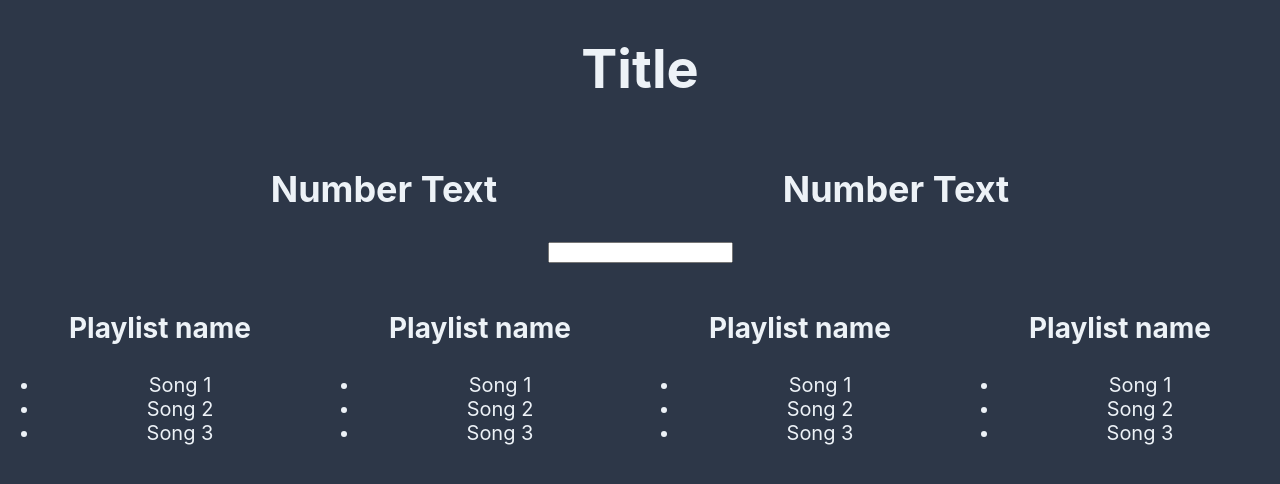
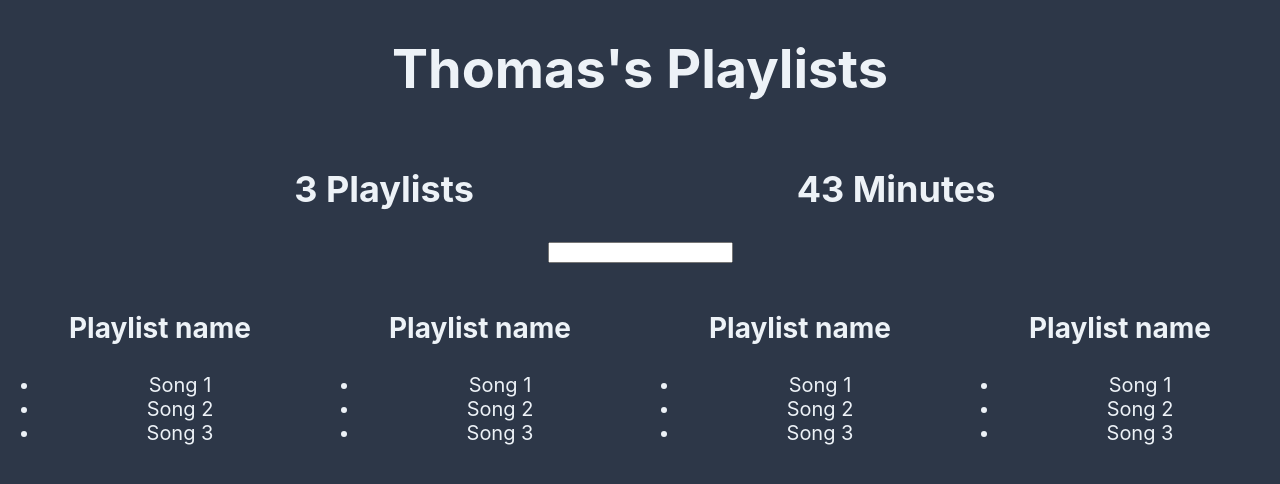
Before and after one commit to schwfty/better-playlists, a React (Create React App) app: page / in a window 1280 px wide. Shown: the top 484 px of the page. Built offline with nearby package versions, Linux system fonts and the light colour scheme.

Commit message:
Added fake server data to title and aggregate counters

```diff
--- a/src/App.css
+++ b/src/App.css
@@ -36,10 +36,6 @@
     transform: rotate(360deg);
   }
 }
-
-h1 {
-  font-size: 54px;
-}
 h2 {
   font-size: 36px;
 }
--- a/src/App.js
+++ b/src/App.js
@@ -5,11 +5,57 @@
   color: '#EDF2F7'
 }
 
-class Aggregate extends Component {
+let fakeServerData = {
+  user: {
+    name: 'Thomas',
+    playlists: [
+      {
+        name: 'My favourites',
+        songs: [
+          {name:'Caledonia', duration: 200},
+          {name:'Keep Ya Head Up', duration: 300},
+          {name: 'Party Up', duration: 400}]
+      },
+      {
+        name: 'Tunes',
+        songs: [
+          {name:'Naruto', duration: 231},
+          {name:'Hey Ya', duration: 231},
+          {name: 'Thwok boom clash', duration: 432}]
+      },
+      {
+        name: 'Classical guitar',
+        songs: [
+          {name:'Adagio', duration: 240},
+          {name:'Formaggio', duration: 320},
+          {name: 'Lente', duration: 222}]
+      }
+    ]
+  }
+
+};
+
+class PlaylistCounter extends Component {
   render() {
     return(
       <div style={{...defaultStyle, width: "40%", display: "inline-block"}}>
-        <h2>Number Text</h2>
+        <h2>{this.props.playlists.length} Playlists
+        </h2>
+      </div>
+    );
+  }
+}
+
+class HoursCounter extends Component {
+  render() {
+    let allSongs = this.props.playlists.reduce((songs, eachPlaylist)=> {
+      return songs.concat(eachPlaylist.songs)
+    }, [])
+    let totalDuration = allSongs.reduce((sum, song) => sum + song.duration, 0)
+    return(
+      <div style={{...defaultStyle, width: "40%", display: "inline-block"}}>
+        <h2>{Math.round(totalDuration/60)} Minutes
+        </h2>
       </div>
     );
   }
@@ -39,17 +85,32 @@
 }
 
 class App extends Component {
+
+  constructor(){
+    super();
+    this.state = {serverData: {}}
+  }
+  componentDidMount(){
+    setTimeout(()=>{
+      this.setState({serverData: fakeServerData});
+    }, 5000);
+  }
   render() {
     return(
       <div className="App">
-        <h1 style={{...defaultStyle,'font-size': '54px' }}>Title</h1>
-        <Aggregate/>
-        <Aggregate/>
-        <Filter/>
-        <Playlist/>
-        <Playlist/>
-        <Playlist/>
-        <Playlist/>
+        {this.state.serverData.user ?
+        <div>
+          <h1 style={{...defaultStyle,'font-size': '54px' }}>
+            {this.state.serverData.user.name}'s Playlists
+          </h1>
+          <PlaylistCounter playlists={this.state.serverData.user.playlists}/>
+          <HoursCounter playlists={this.state.serverData.user.playlists}/>
+          <Filter/>
+          <Playlist/>
+          <Playlist/>
+          <Playlist/>
+          <Playlist/>
+        </div> : <h1 style={defaultStyle}>Loading</h1>}
       </div>
     );
   }
```
